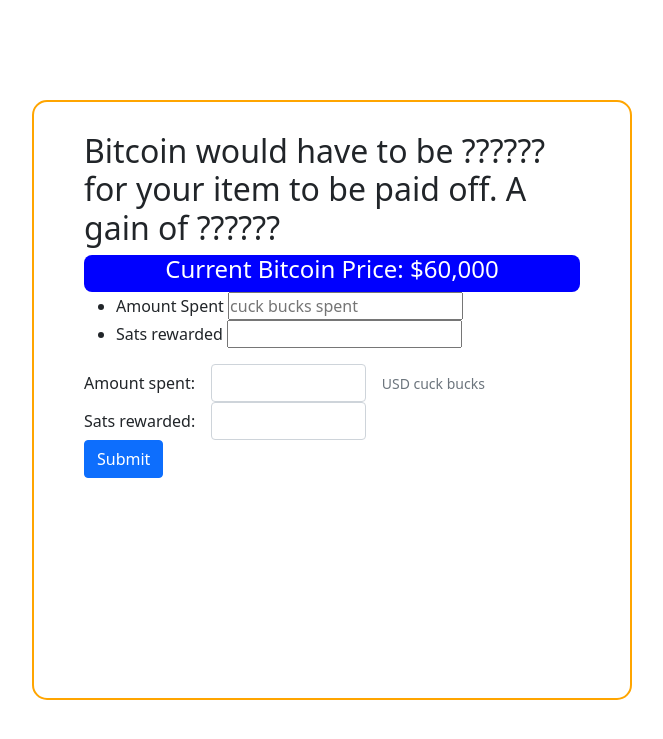
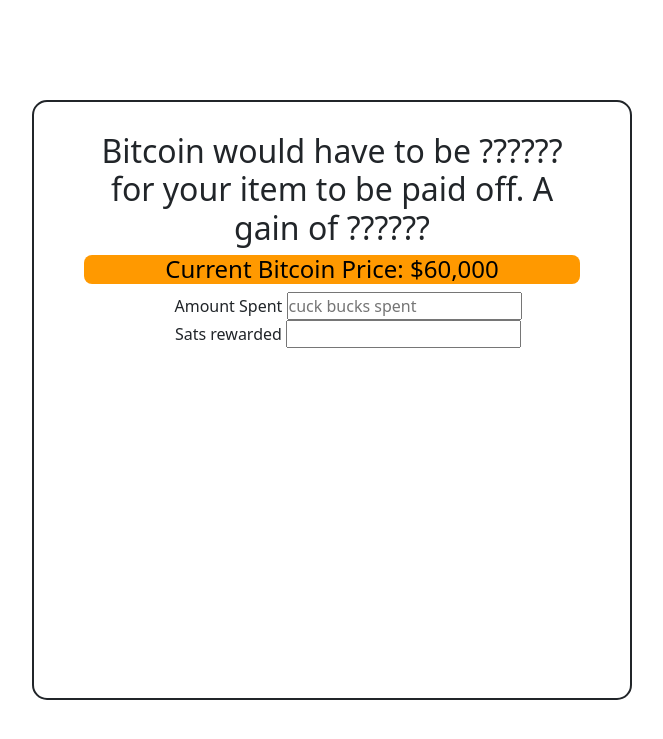
Before and after one commit to figgyfigs/sats-gains-app, a Flask app: page / in a window 1280 px wide. Shown: the top 739 px of the page, without its empty margins (308-971 px from the left). Run offline with Flask 2, Linux system fonts and the light colour scheme.

Commit message:
Added to style.css

```diff
--- a/static/css/style.css
+++ b/static/css/style.css
@@ -19,18 +19,32 @@ body {
   padding: 30px 50px;
   border-radius: 15px;
   border-width: 2px;
-  border-color: orange;
   border-style: solid;
+}
+
+.main-text {
+  text-align: center;
 }
 
 .bitcoin-price {
   position: relative;
   width: 100%;
-  overflow: hidden;
+  /* overflow: hidden; */
   text-align: center;
   border-radius: 8px;
-  color: #fff;
-  background-color: blue;
+  color: black;
+  background-color: #FF9900;
+}
+
+.form {
+  position: relative;
+  width: 100%;
+  text-align: center;
+  list-style-type: none;
+}
+
+.form li {
+  list-style-type: none;
 }
 
 
--- a/templates/index.html
+++ b/templates/index.html
@@ -6,19 +6,19 @@
 
 {% block body %}
   <div class="container">
+    <div class="main-text">
       {% if submit %}
-            <h2>Bitcoin would have to be <span class="output price">${{ price }}</span>
-                for your item to be paid off. A gain of <span class="output percent">{{ percent }}%</span></h2>
+        <h2>Bitcoin would have to be <span class="output price">${{ price }}</span> for your item to be paid off. A gain of <span class="output percent">{{ percent }}%</span></h2>
       {% else %}
-            <h2>Bitcoin would have to be <span class="output price">{{ price }}</span>
-                for your item to be paid off. A gain of <span class="output percent">{{ percent }}</span></h2>
+        <h2>Bitcoin would have to be <span class="output price">{{ price }}</span> for your item to be paid off. A gain of <span class="output percent">{{ percent }}</span></h2>
       {% endif %}
-
+    </div>
 
     <div class="bitcoin-price">
       <h4>Current Bitcoin Price: <span class="current-price">${{ bitcoin_price }}</span></h4>
     </div>
 
+    <div class="form">
       <form>
         <ul class="form-style">
             <li>
@@ -31,8 +31,9 @@
             </li>
         </ul>
       </form>
+    </div>
 
-    <div class="form">
+    <!-- <div class="form">
         <form method="POST">
             <div class="row g-3 align-items-center">
                 <div class="col-auto">
@@ -63,6 +64,6 @@
             </div>
 	    <button type="submit" class="btn btn-primary">Submit</button>
         </form>
-    </div>
+    </div> -->
   </div>
 {% endblock %}
```
Lines whose indentation alone changed are shown as unchanged.
